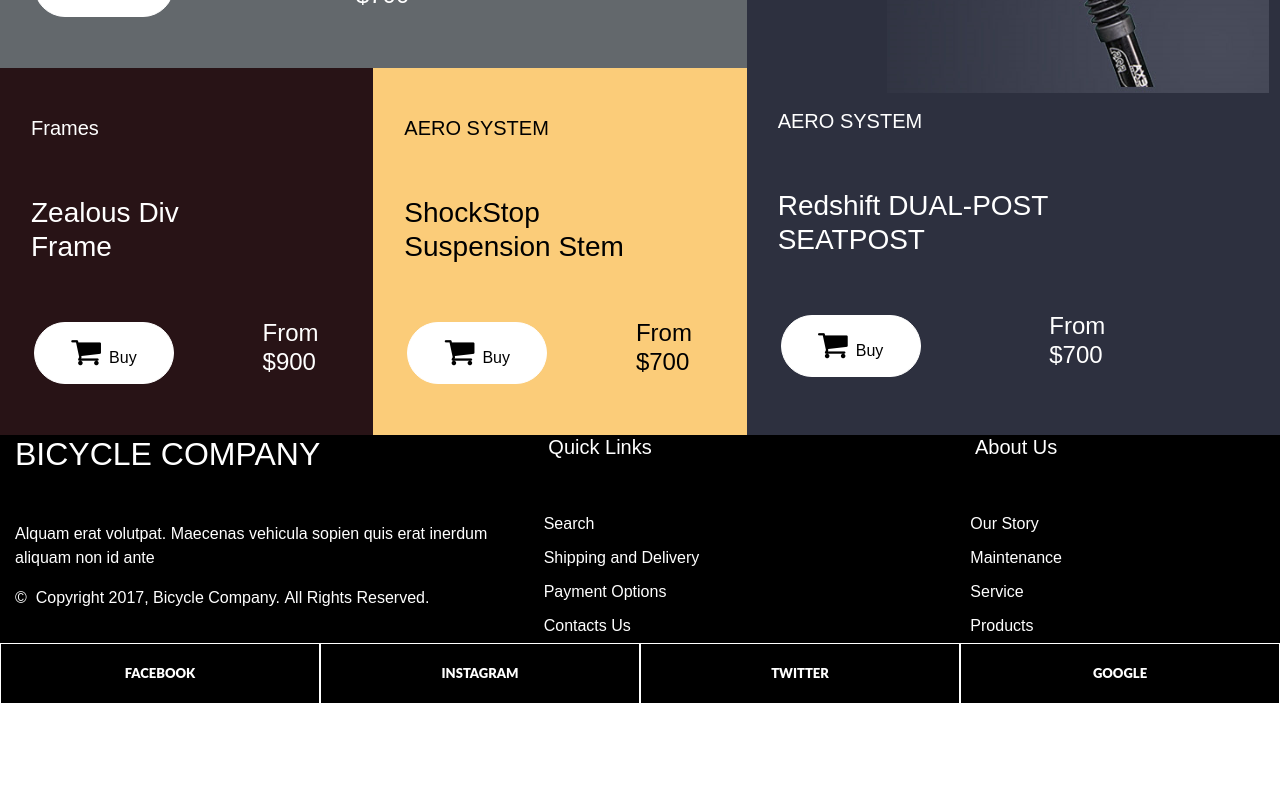
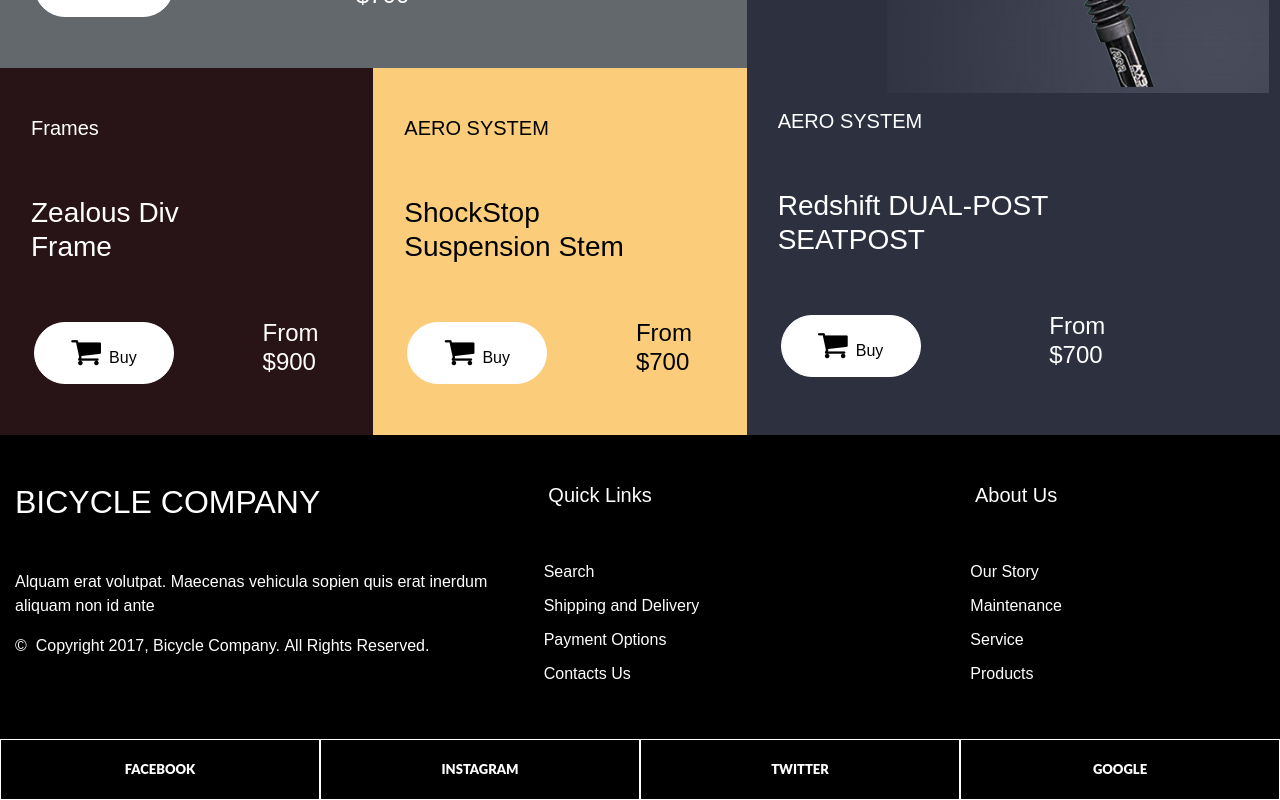
Before and after one commit to fokokamga/bicycle, an Angular app: page /bicycle/home in a window 1280 px wide. Shown: the part 1898-2698 px from the top of the page. Before the commit the page ends 2602 px from the top, so only its background shows below. Built offline with nearby package versions, Linux system fonts and the light colour scheme; a web font is replaced by a local one.

Commit message:
fix margin footer

```diff
--- a/src/app/core/footer/footer.component.html
+++ b/src/app/core/footer/footer.component.html
@@ -1,7 +1,7 @@
 <footer class="section footer-classic context-dark bg-image" style="background: black;">
-    <div class="container-fluid">
-        <div class="row row-30">
-            <div class="col-md-4 col-xl-5">
+    <div class="container-fluid ">
+        <div class="row row-30 ">
+            <div class="col-md-4 col-xl-5 mt-5">
                 <div class="pr-xl-4">
                     <h2 class="text mb-5">BICYCLE COMPANY</h2>
                     <p>Alquam erat volutpat. Maecenas vehicula sopien quis erat inerdum aliquam non id ante</p>
@@ -9,7 +9,7 @@
                     <p class="rights"><span>©  </span><span class="copyright-year">Copyright 2017,</span><span> </span><span>Bicycle Company</span><span>. </span><span>All Rights Reserved.</span></p>
                 </div>
             </div>
-            <div class="col-md-4">
+            <div class="col-md-4 mt-5">
                 <h5 class="text mb-5">Quick Links</h5>
                 <ul class="nav-list">
                     <li><a href="#">Search</a></li>
@@ -18,7 +18,7 @@
                     <li><a href="#">Contacts Us</a></li>
                 </ul>
             </div>
-            <div class="col-md-4 col-xl-3">
+            <div class="col-md-4 col-xl-3 mt-5">
                 <h5 class="text mb-5">About Us</h5>
                 <ul class="nav-list">
                     <li><a>Our Story</a></li>
@@ -29,7 +29,7 @@
             </div>
         </div>
     </div>
-    <div class="row no-gutters social-container">
+    <div class="row no-gutters social-container mt-5">
         <div class="col"><a class="social-inner"><span class="icon mdi mdi-facebook"></span><span>Facebook</span></a></div>
         <div class="col"><a class="social-inner"><span class="icon mdi mdi-instagram"></span><span>instagram</span></a></div>
         <div class="col"><a class="social-inner"><span class="icon mdi mdi-twitter"></span><span>twitter</span></a></div>
```
